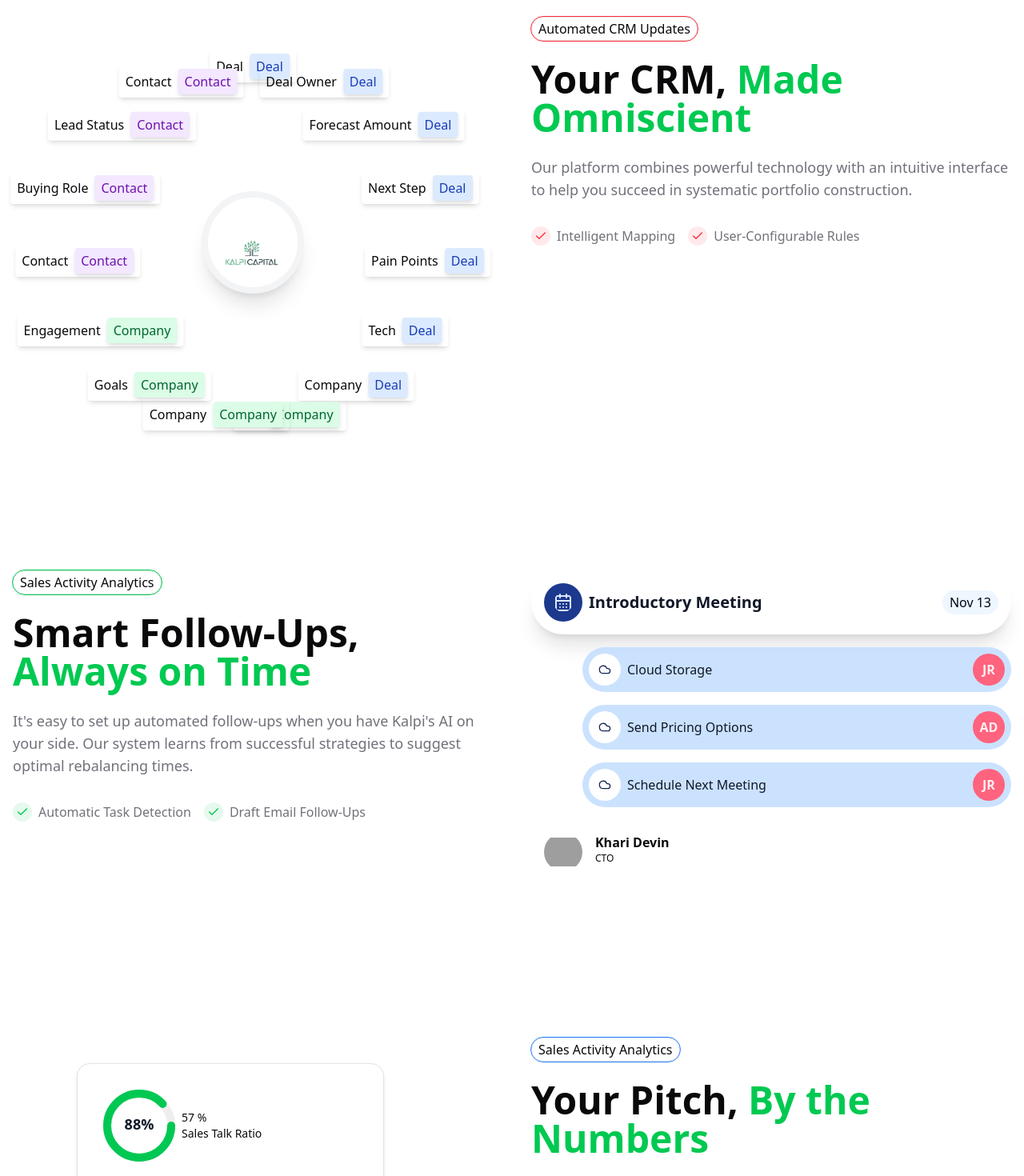
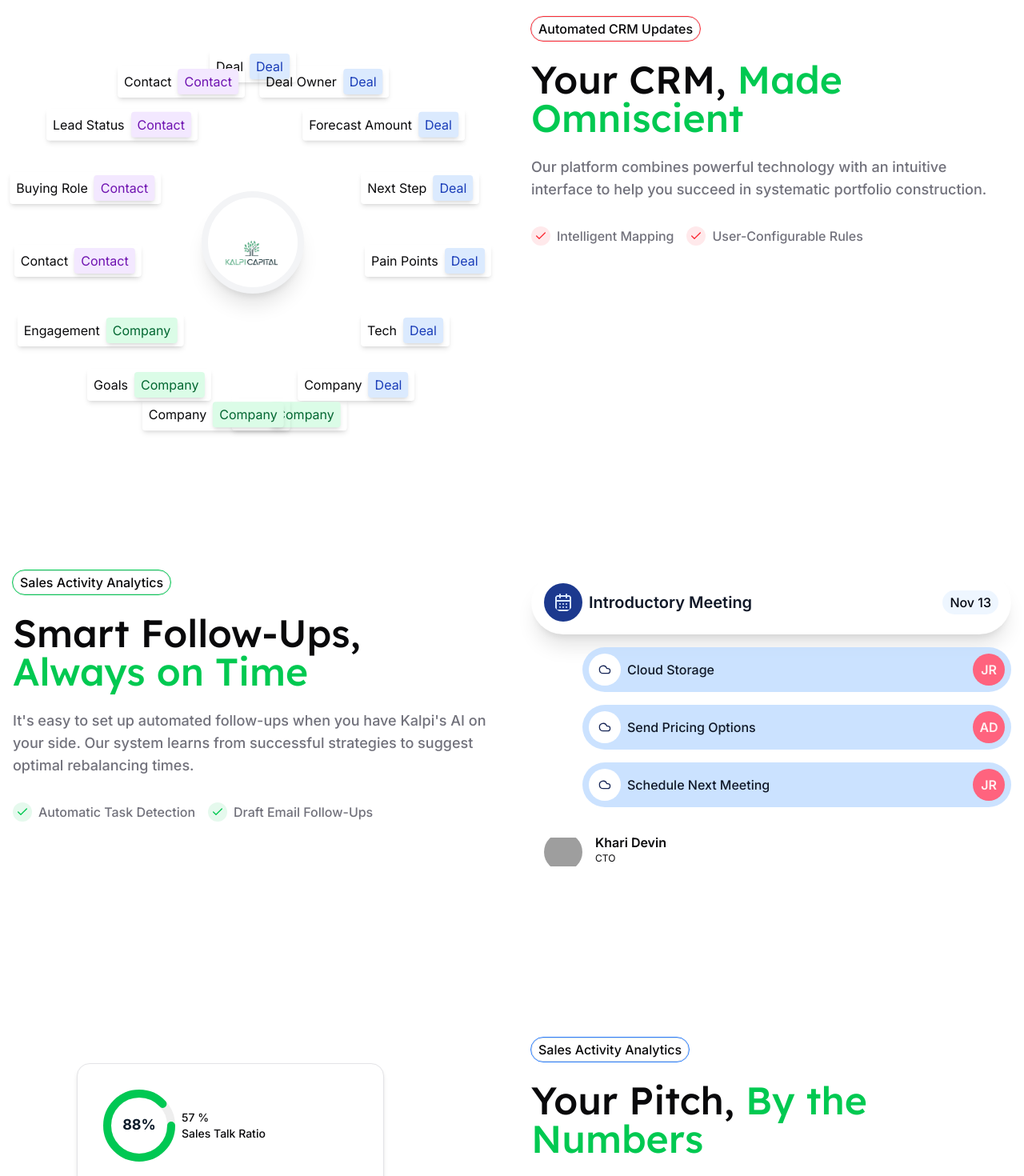
Before and after one commit to harshG775/kalpi-capital-landing, a Next.js app: page /v3 in a window 1280 px wide. Shown: the part 2500-3970 px from the top of the page at 80% size. Built offline with nearby package versions, Linux system fonts and the light colour scheme; grey boxes are pictures that could not be loaded.

Commit message:
feat: update font styles to use Lexend and Inter for improved typography across components

```diff
--- a/src/app/globals.css
+++ b/src/app/globals.css
@@ -6,8 +6,8 @@
 @theme inline {
     --color-background: var(--background);
     --color-foreground: var(--foreground);
-    --font-sans: var(--font-geist-sans);
-    --font-mono: var(--font-geist-mono);
+    --font-lexend: var(--font-lexend);
+    --font-inter: var(--font-inter);
     --color-sidebar-ring: var(--sidebar-ring);
     --color-sidebar-border: var(--sidebar-border);
     --color-sidebar-accent-foreground: var(--sidebar-accent-foreground);
--- a/src/app/layout.tsx
+++ b/src/app/layout.tsx
@@ -1,10 +1,15 @@
 import type { Metadata } from "next";
-import { Lexend } from "next/font/google";
+import {Inter, Lexend } from "next/font/google";
 import "./globals.css";
 import { ThemeProvider } from "@/components/providers/theme-provider";
 
 const lexend = Lexend({
     variable: "--font-lexend",
+    subsets: ["latin"],
+});
+
+const inter = Inter({
+    variable: "--font-inter",
     subsets: ["latin"],
 });
 
@@ -21,7 +26,7 @@ export default function RootLayout({
 }>) {
     return (
         <html lang="en" suppressHydrationWarning>
-            <body className={`${lexend.variable} antialiased`}>
+            <body className={`${lexend.variable} ${inter.variable} font-inter antialiased`}>
                 <ThemeProvider attribute="class" defaultTheme="light" enableSystem disableTransitionOnChange>
                     {children}
                 </ThemeProvider>
--- a/src/app/page.tsx
+++ b/src/app/page.tsx
@@ -390,7 +390,7 @@ export default function HomePage() {
                                 viewport={{ once: true }}
                                 className="mb-16 max-w-3xl"
                             >
-                                <h2 className="text-4xl md:text-5xl font-bold mb-6">
+                                <h2 className="font-lexend text-4xl md:text-5xl font-medium mb-6">
                                     Powerful <span className="text-primary">Features</span>
                                 </h2>
                                 <p className="text-xl text-muted-foreground">
@@ -466,7 +466,7 @@ export default function HomePage() {
                                 viewport={{ once: true }}
                                 className="mt-32 text-center max-w-3xl mx-auto"
                             >
-                                <h2 className="text-4xl md:text-5xl font-bold mb-6">
+                                <h2 className="font-lexend text-4xl md:text-5xl font-medium mb-6">
                                     India&apos;s First <span className="text-primary">Systematic Quantitative</span>{" "}
                                     Research Platform
                                 </h2>
--- a/src/app/v3/_components/Feature-1-Section.tsx
+++ b/src/app/v3/_components/Feature-1-Section.tsx
@@ -17,7 +17,7 @@ export default function Feature1Section() {
                         <Badge variant="outline" className="mb-6 outline-1 outline-pink-500 rounded-full">
                             Sales Insights
                         </Badge>
-                        <h2 className="text-4xl md:text-5xl font-bold mb-6">
+                        <h2 className="font-lexend text-4xl md:text-5xl font-medium mb-6">
                             Your Sales <span className="text-primary">Memory, Perfected</span>
                         </h2>
                         <p className="text-lg text-muted-foreground font-medium mb-8">
--- a/src/app/v3/_components/Feature-2-Section.tsx
+++ b/src/app/v3/_components/Feature-2-Section.tsx
@@ -28,7 +28,7 @@ export default function Feature2Section() {
                         <Badge variant="outline" className="mb-6 outline-1 outline-red-500 rounded-full">
                             Automated CRM Updates
                         </Badge>
-                        <h2 className="text-4xl md:text-5xl font-bold mb-6">
+                        <h2 className="font-lexend text-4xl md:text-5xl font-medium mb-6">
                             Your CRM, <span className="text-primary">Made Omniscient</span>
                         </h2>
                         <p className="text-lg text-muted-foreground font-medium mb-8">
--- a/src/app/v3/_components/Feature-3-Section.tsx
+++ b/src/app/v3/_components/Feature-3-Section.tsx
@@ -17,7 +17,7 @@ export default function Feature3Section() {
                         <Badge variant="outline" className="mb-6 outline-1 outline-green-500 rounded-full">
                             Sales Activity Analytics
                         </Badge>
-                        <h2 className="text-4xl md:text-5xl font-bold mb-6">
+                        <h2 className="font-lexend text-4xl md:text-5xl font-medium mb-6">
                             Smart Follow-Ups, <span className="text-primary">Always on Time</span>
                         </h2>
                         <p className="text-lg text-muted-foreground font-medium mb-8">
--- a/src/app/v3/_components/Feature-Hub-Section.tsx
+++ b/src/app/v3/_components/Feature-Hub-Section.tsx
@@ -17,7 +17,7 @@ export default function FeatureHubSection() {
                     <Badge variant="outline" className="mb-6 outline-1 bg-red-500 text-white outline-red-500 rounded-full">
                         AI-Enabled Sales
                     </Badge>
-                    <h2 className="text-4xl md:text-5xl font-bold mb-6">
+                    <h2 className="font-lexend text-4xl md:text-5xl font-medium mb-6">
                         Your Modern <span className="text-primary">Sales Intelligence Hub</span>
                     </h2>
                     <p className="text-lg text-muted-foreground font-medium mb-8">
--- a/src/app/v3/_components/Feature-Stats-Section.tsx
+++ b/src/app/v3/_components/Feature-Stats-Section.tsx
@@ -50,7 +50,7 @@ export default function FeatureStatsSection() {
                         <Badge variant="outline" className="mb-6 outline-1 outline-blue-500 rounded-full">
                             Sales Activity Analytics
                         </Badge>
-                        <h2 className="text-4xl md:text-5xl font-bold mb-6">
+                        <h2 className="font-lexend text-4xl md:text-5xl font-medium mb-6">
                             Your Pitch, <span className="text-primary">By the Numbers</span>
                         </h2>
                         <p className="text-lg text-muted-foreground font-medium mb-8">
--- a/src/app/v3/_components/HeroSection.tsx
+++ b/src/app/v3/_components/HeroSection.tsx
@@ -35,13 +35,13 @@ export default function HeroSection() {
                         initial={{ opacity: 0, y: 20 }}
                         animate={{ opacity: 1, y: 0 }}
                         transition={{ duration: 0.5 }}
-                        className="space-y-10 px-8"
+                        className="space-y-10 sm:px-8"
                     >
                         <Badge variant="outline" className="border-primary rounded-full">
                             <StarsIcon className="h-10 w-10 text-primary inline-block" />
                             we empower <Typewriter texts={["AI-Powered", "Data-Driven", "No-Code"]} />
                         </Badge>
-                        <h1 className="text-4xl sm:text-7xl font-bold space-y-4 mb-4">
+                        <h1 className="text-4xl sm:text-5xl font-bold space-y-4 mb-4">
                             We Democratize
                             <RollingTextAnimation
                                 phrases={["Quant Systematic", "AI-Powered", "Data-Driven", "No-Code"]}
@@ -53,7 +53,7 @@ export default function HeroSection() {
                             Create, backtest and deploy Quant AI/ML portfolios without writing code. Harness the power
                             of data-driven decisions.
                         </p>
-                        <div className="flex flex-col sm:flex-row gap-4">
+                        <div className="flex flex-row gap-4">
                             <Button asChild className="h-14 rounded-4xl px-16 has-[>svg]:px-6">
                                 <MagneticButton>
                                     Start Today for Free <ArrowRight className="ml-2 h-4 w-4" />
--- a/src/app/v3/_components/IntegrationsSection.tsx
+++ b/src/app/v3/_components/IntegrationsSection.tsx
@@ -18,7 +18,7 @@ export default function IntegrationsSection() {
                     <Badge variant="outline" className="mb-6 h-6 hover:bg-background border-primary rounded-full">
                         Effortless Integrations
                     </Badge>
-                    <h2 className="text-4xl md:text-5xl font-bold mb-6">
+                    <h2 className="font-lexend text-4xl md:text-5xl font-medium mb-6">
                         We make your <span className="text-primary">sales stack</span> work harder & smarter
                     </h2>
                     <p className="text-lg text-muted-foreground font-medium mb-8">
--- a/src/app/v3/_components/RollingTextAnimation.tsx
+++ b/src/app/v3/_components/RollingTextAnimation.tsx
@@ -15,7 +15,7 @@ export const RollingTextAnimation = ({ phrases, className }: { phrases: string[]
     }, [phrases.length]);
 
     return (
-        <div className={cn("text-4xl h-14 sm:text-7xl sm:h-18 flex overflow-hidden relative", className)}>
+        <div className={cn("text-4xl h-14 sm:text-5xl sm:h-18 flex overflow-hidden relative", className)}>
             <AnimatePresence mode="sync">
                 <motion.div
                     key={`${index}${phrases[index]}`}
```
